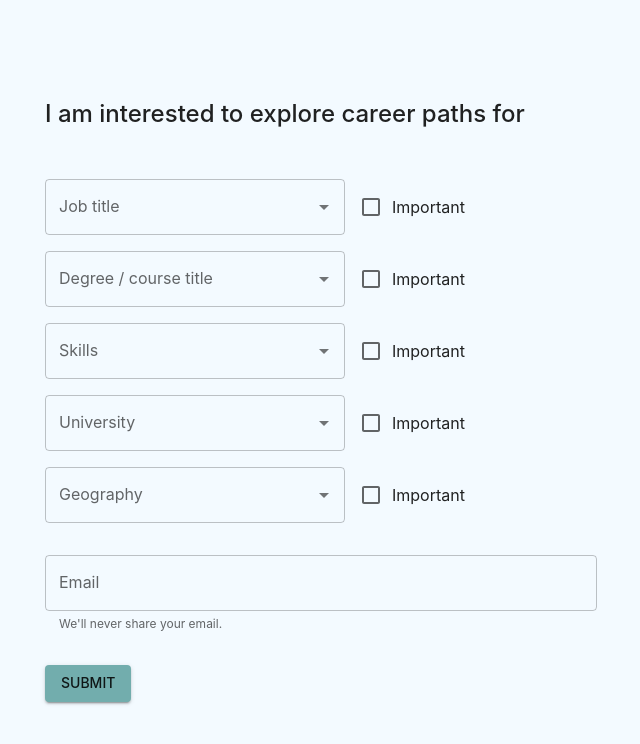
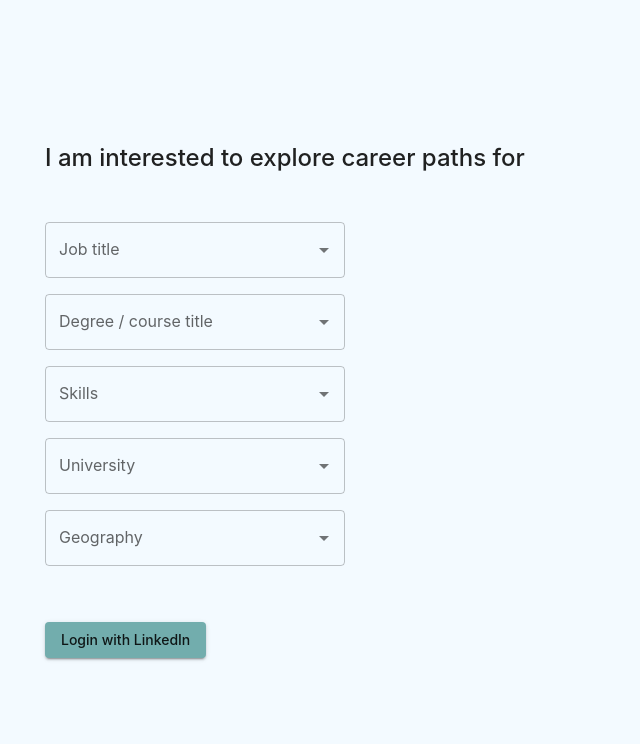
Before and after one commit to karthikkumar/project-north-star, a Next.js app: page /onboard in a window 1280 px wide. Shown: the top 744 px of the page, without its empty margins (319-959 px from the left). Built offline with nearby package versions, Linux system fonts and the light colour scheme.

Commit message:
Change the submit to LinkedIn button

```diff
--- a/pages/onboard.js
+++ b/pages/onboard.js
@@ -1,6 +1,6 @@
-import { Box, Container, Button, TextField, Typography } from "@mui/material";
+import { Box, Container, Button, Typography } from "@mui/material";
 import Field from "../components/Field";
-import { useForm, Controller } from "react-hook-form";
+import { useForm } from "react-hook-form";
 import { useStateContext } from "../state";
 import { useRouter } from "next/router";
 import {
@@ -41,14 +41,12 @@ export default function Onboard() {
             options={JobTitleOptions}
             label="Job title"
             control={control}
-            important
           />
           <Field
             name="course-title"
             options={CourseTitleOptions}
             label="Degree / course title"
             control={control}
-            important
           />
           <Field
             name="skills"
@@ -56,23 +54,20 @@ export default function Onboard() {
             label="Skills"
             control={control}
             multiple
-            important
           />
           <Field
             name="university"
             options={UniversityOptions}
             label="University"
             control={control}
-            important
           />
           <Field
             name="geography"
             options={GeographyOptions}
             label="Geography"
             control={control}
-            important
           />
-          <Controller
+          {/* <Controller
             name="email"
             control={control}
             render={({ field: { onChange } }) => (
@@ -84,7 +79,7 @@ export default function Onboard() {
                 onChange={onChange}
               />
             )}
-          />
+          /> */}
           <br />
           <Button
             type="submit"
@@ -92,10 +87,11 @@ export default function Onboard() {
             sx={{
               width: "max-content",
               marginTop: "1rem",
+              textTransform: "none",
             }}
             onClick={handleSubmit(onSubmit)}
           >
-            Submit
+            Login with LinkedIn
           </Button>
         </form>
       </Container>
```
